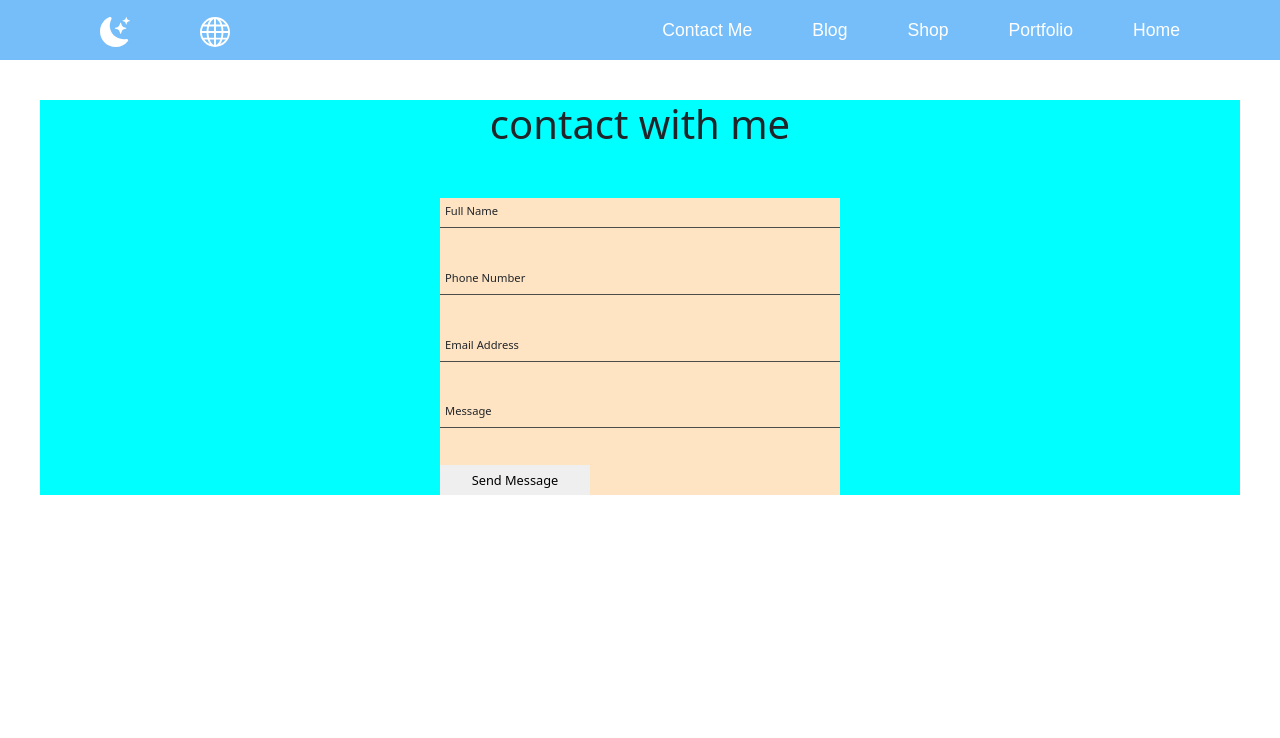
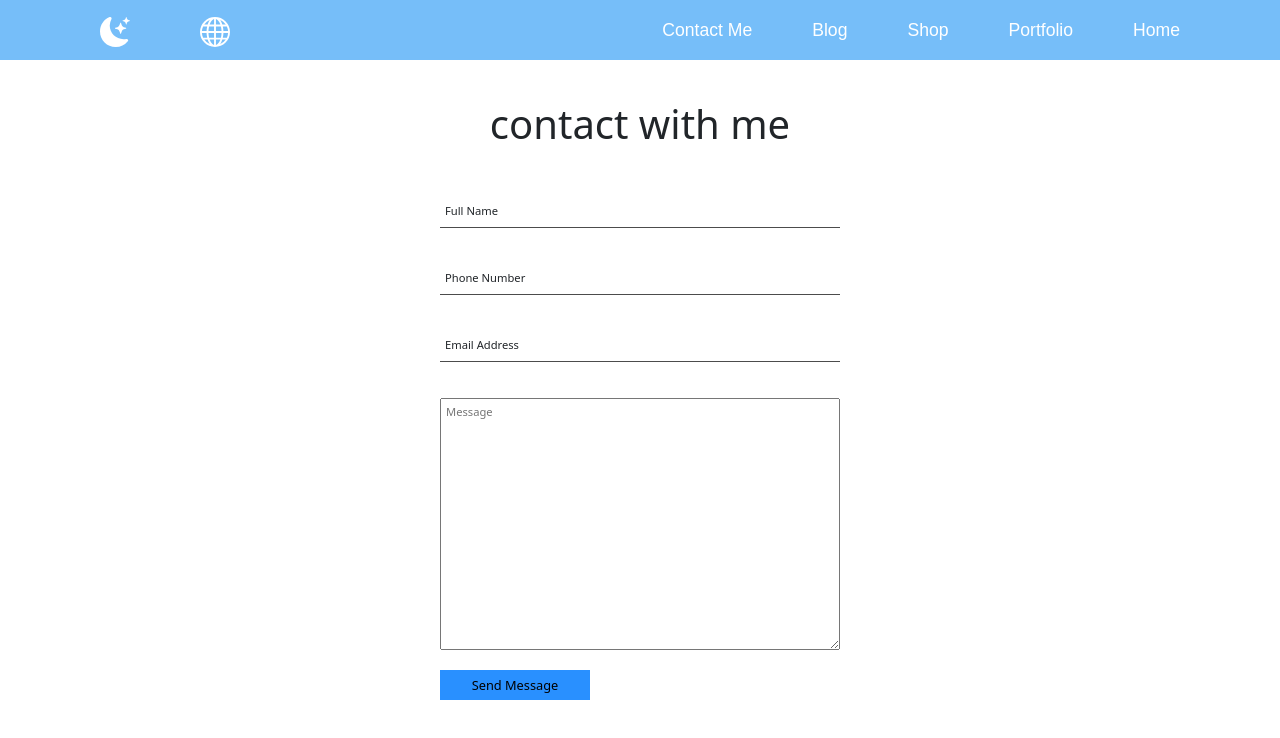
Before and after one commit to fatemeh-ngh/portfolio-website, a React (Create React App) app: page /contact in a window 1280 px wide. Shown: the top 738 px of the page. Built offline with nearby package versions, Linux system fonts and the light colour scheme; some icons are missing.

Commit message:
add emailjs library to app and now we can send email

```diff
--- a/package.json
+++ b/package.json
@@ -3,6 +3,7 @@
   "version": "0.1.0",
   "private": true,
   "dependencies": {
+    "@emailjs/browser": "^3.6.2",
     "@testing-library/jest-dom": "^5.14.1",
     "@testing-library/react": "^11.2.7",
     "@testing-library/user-event": "^12.8.3",
--- a/src/components/Contact.js
+++ b/src/components/Contact.js
@@ -1,24 +1,37 @@
-import React from 'react';
+import React, {useRef} from 'react';
+import emailjs from '@emailjs/browser'
 
 //Styles
 import styles from '../sass/Contact.module.scss';
 
 const Contact = () => {
+    const form = useRef();
+
+    const sendEmail = (event) => {
+        event.preventDefault();
+        emailjs.sendForm('service_gffsyyn', 'template_yx8kexn', form.current, 'IJIsQxMxPBm90DDYo')
+        .then((result) => {
+            console.log(result.text);
+        }, (error) =>{
+            console.log(error.text);
+        }
+        )
+    }
+
     return (
         <div className={styles.container}>
             <div>
                 <h1>contact with me</h1>
             </div>
-            <form className={styles.formContainer}>
-                <input type="text" id='name' />
+            <form ref={form} onSubmit={sendEmail} className={styles.formContainer}>
+                <input placeholder=' ' type="text" id='name' />
                 <label htmlFor="name">Full Name</label>
-                <input type="text" id='number'/>
+                <input placeholder=' ' type="text" id='number'name='name'/>
                 <label htmlFor="number">Phone Number</label>
-                <input type="email" id='email' />
+                <input placeholder=' ' type="email" id='email' name='email'/>
                 <label htmlFor="email">Email Address</label>
-                <input type="text" id='text' />
-                <label htmlFor="text">Message</label>
-                <button type='submit'>Send Message</button>
+                <textarea placeholder='Message' name="text" id="text" cols="40" rows="10"></textarea>
+                <button type='submit' value="Send">Send Message</button>
             </form>
             <div className={styles.contactWay}>
                 <div>
--- a/src/components/HambergerMenu.js
+++ b/src/components/HambergerMenu.js
@@ -9,7 +9,6 @@ const HambergerMenu = () => {
 
     const {t} = useTranslation();
     const [open, setOpen] = useState('false')
-    console.log(open);
     return (
         <div className={`${styles.cotainer} ${!open && styles.open}`}>
             <div className={styles.icon} onClick={() => setOpen(!open)}>
--- a/src/components/Home.js
+++ b/src/components/Home.js
@@ -1,4 +1,4 @@
-import React,{useContext} from 'react';
+import React from 'react';
 import { Link } from 'react-router-dom';
 
 //Images
--- a/src/sass/Contact.module.scss
+++ b/src/sass/Contact.module.scss
@@ -1,12 +1,12 @@
 .container{
     margin: 40px;
     margin-top: 100px;
-    background-color: aqua;
+    // background-color: aqua;
     text-align: center;
 }
 .formContainer{
     margin: 50px auto;
-    background-color: bisque;
+    // background-color: bisque;
     width: 400px;
     display: grid;
     grid-template-columns: repeat(auto, minmax(400px, 1fr));
@@ -23,7 +23,7 @@
     // background-color: rgba(255, 255, 0, 0.217);
     transition: all 0.3s ease;
 }
-.formContainer label{
+.formContainer > label{
     width: fit-content;
     // background-color: blueviolet;
     font-size: 0.7rem;
@@ -35,11 +35,26 @@
     border-bottom: 3px solid #4c4c4c;
 }
 .formContainer input:focus + label{
-    top: -67px;
+    top: -69px;
     color: brown;
 }
+.formContainer input:not(:placeholder-shown) + label{
+    top: -69px;
+    color: brown;
+}
+textarea{
+    outline: none;
+    box-sizing: border-box;
+    padding: 5px;
+    position: relative;
+}
+textarea::placeholder{
+    font-size: 0.7rem;
+}
 .formContainer button{
+    background-color: #2990ff;
     font-size: 0.8rem;
+    margin-top: 20px;
     width: 150px;
     height: 30px;
     border: none;
```
Also changed, not shown: 1 other file (tests, documents, lock files or other folders).
